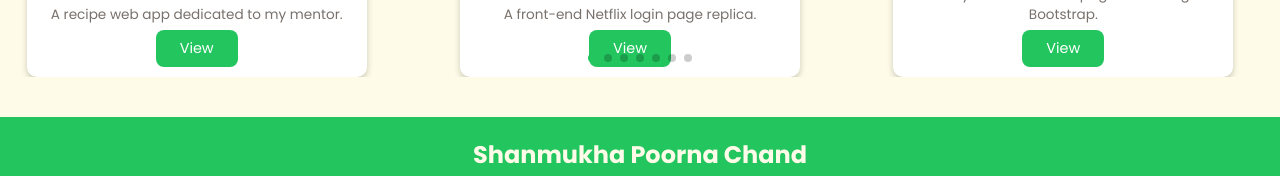
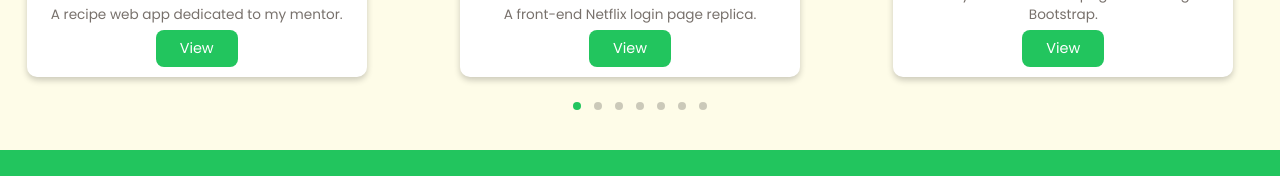
Before and after one commit to Shanmukh-235/Portfolio_2, a plain HTML site: page index.html in a window 1280 px wide. Shown: the part 2178-2354 px from the top of the page. Drawn offline with nearby package versions, Linux system fonts and the light colour scheme.

Commit message:
fixed swiper pagination

```diff
--- a/cards.css
+++ b/cards.css
@@ -4,6 +4,16 @@
     height: auto;
     padding: 40px 0;
     text-align: center;
+}
+.swiper-pagination {
+    position: unset !important;
+    bottom: 10px;
+    justify-content: center;
+    left: 50%;
+    transform: translateX(-50%);
+    display: flex;
+    gap: 5px;
+    margin-top: 25px;
 }
 
 .card {
```
